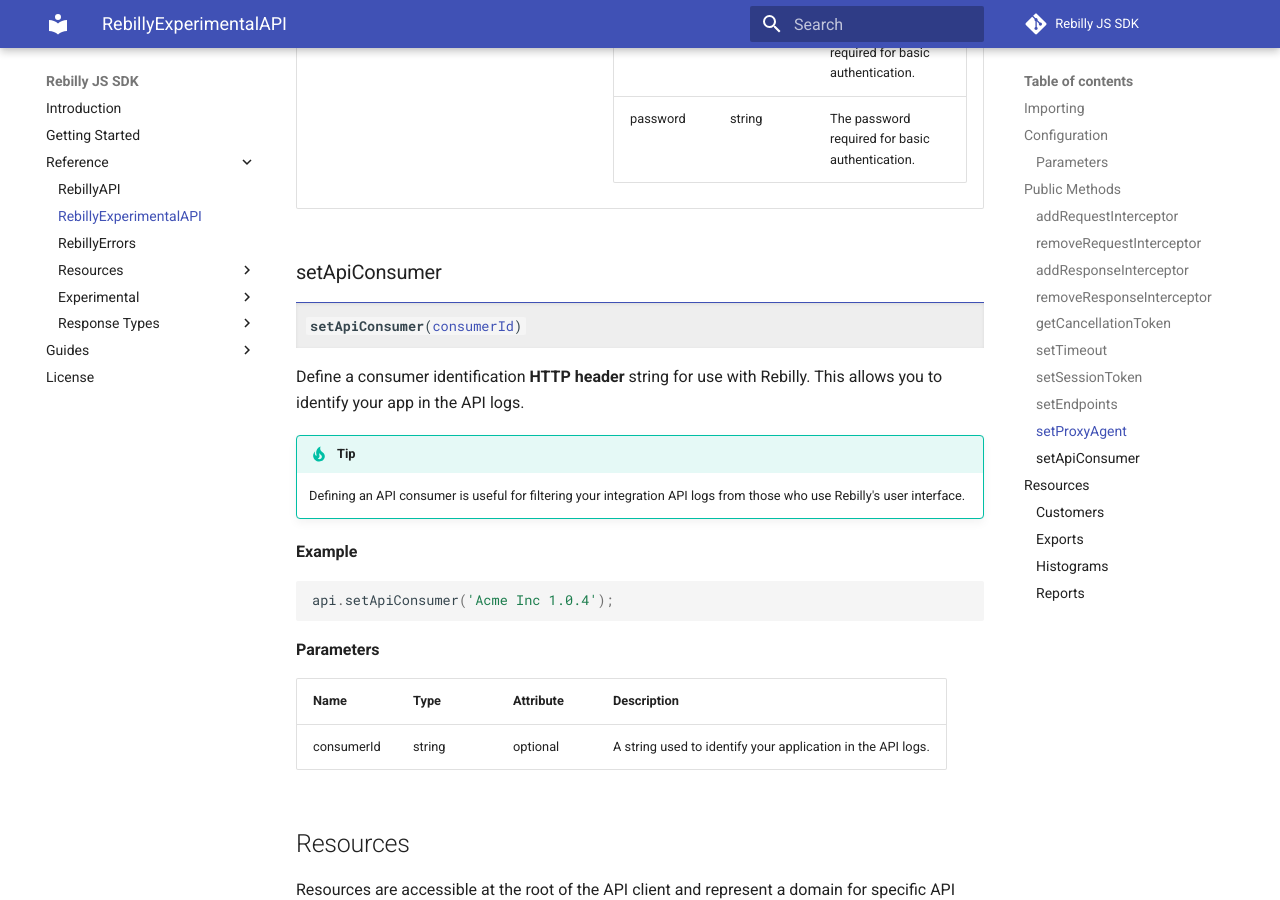
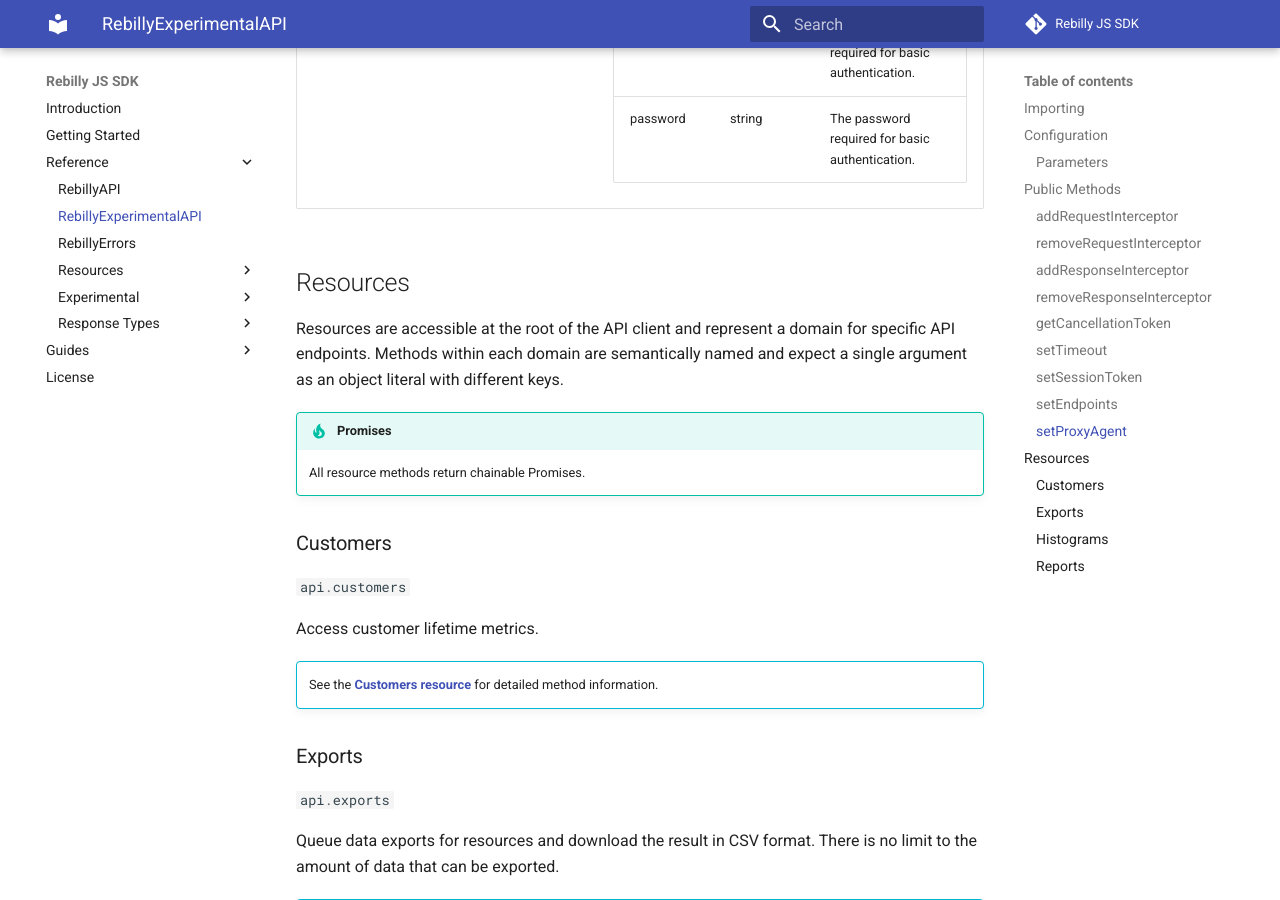
Before and after one commit to Rebilly/rebilly-js-sdk, an MkDocs documentation site: the page built from docs/reference/rebilly-experimental-api.md, in a window 1280 px wide and 900 px high, scrolled down 8392 px. Built offline with MkDocs 1.6.1 and Material for MkDocs 9.7.7, drawn with Linux system fonts in a browser that asks for light colours; comment, search, counter and statistics services are not loaded; old or Windows-style settings are respelled for this version of MkDocs.

Commit message:
Remove API consumer setter

````diff
--- a/docs/reference/rebilly-experimental-api.md
+++ b/docs/reference/rebilly-experimental-api.md
@@ -259,26 +259,6 @@ api.setProxyAgent(config);
 | port | number | - | Port of the proxy server. |
 | auth | Object | - | Basic credentials to connect to the proxy server. <br><br> **Properties**<table><thead><tr><th>Name</th><th>Type</th><th>Description</th></tr></thead><tbody><tr><td>username</td><td>string</td><td>The username required for basic authentication.</td></tr><tr><td>password</td><td>string</td><td>The password required for basic authentication.</td></tr></tbody></table> |
 
-### setApiConsumer
-<div class="method"><code><strong>setApiConsumer</strong>(<span class="prop">consumerId</span>)</code></div>
-
-Define a consumer identification **HTTP header** string for use with Rebilly. This allows you to identify your app in the API logs.
-
-!!! tip
-    Defining an API consumer is useful for filtering your integration API logs from those who use Rebilly's user interface.
-
-**Example**
-
-```js
-api.setApiConsumer('Acme Inc 1.0.4');
-```
-
-**Parameters**
-
-| Name | Type | Attribute | Description |
-| - | - | - | - |
-| consumerId | string | optional | A string used to identify your application in the API logs. |
-
 ## Resources
 Resources are accessible at the root of the API client and represent a domain for specific API endpoints. Methods within each domain are semantically named and expect a single argument as an object literal with different keys.
 
````
Also changed, not shown: docs/reference/rebilly-api.md (+0 -20 lines), 5 other files.
